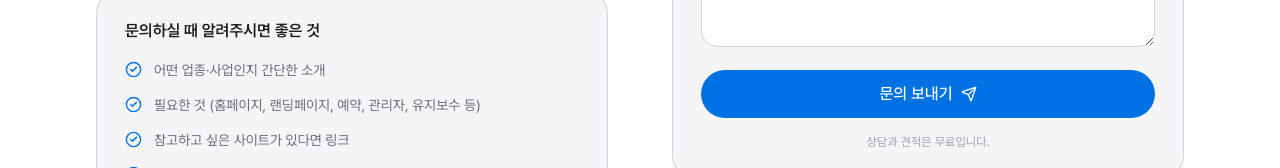
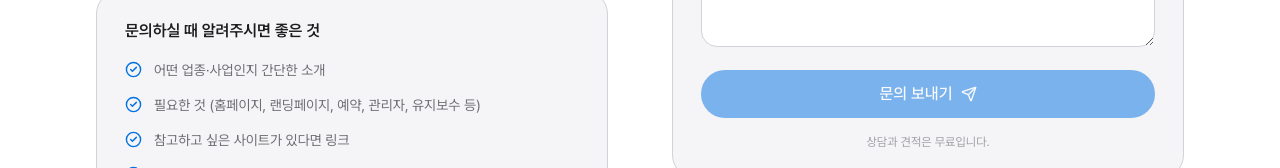
Before and after one commit to gompartner/gompartner.github.io, a Next.js app: page /contact in a window 1280 px wide. Shown: the part 632-800 px from the top of the page. Built offline with nearby package versions, Linux system fonts and the light colour scheme; no server answers.

Commit message:
Enable submit button only when required fields are valid

```diff
--- a/components/contact/ContactForm.tsx
+++ b/components/contact/ContactForm.tsx
@@ -38,9 +38,13 @@ function LengthCounter({ length, limit }: { length: number; limit: number }) {
 
 export function ContactForm() {
   const [status, setStatus] = useState<FormStatus>("idle");
-  const [nameLength, setNameLength] = useState(0);
-  const [contactLength, setContactLength] = useState(0);
-  const [messageLength, setMessageLength] = useState(0);
+  const [name, setName] = useState("");
+  const [contact, setContact] = useState("");
+  const [message, setMessage] = useState("");
+
+  // 필수 필드가 (공백 제외) 채워져야만 제출 가능
+  const isValid =
+    name.trim().length > 0 && contact.trim().length > 0 && message.trim().length > 0;
 
   async function handleSubmit(e: React.FormEvent<HTMLFormElement>) {
     e.preventDefault();
@@ -136,7 +140,7 @@ export function ContactForm() {
             <label htmlFor="contact-name" className="block text-sm font-medium text-foreground-secondary">
               이름 <span className="text-accent">*</span>
             </label>
-            <LengthCounter length={nameLength} limit={LIMITS.name} />
+            <LengthCounter length={name.length} limit={LIMITS.name} />
           </div>
           <input
             id="contact-name"
@@ -144,7 +148,8 @@ export function ContactForm() {
             type="text"
             required
             maxLength={LIMITS.name}
-            onChange={(e) => setNameLength(e.currentTarget.value.length)}
+            value={name}
+            onChange={(e) => setName(e.currentTarget.value)}
             autoComplete="name"
             placeholder="성함 또는 상호"
             className={inputClasses}
@@ -156,7 +161,7 @@ export function ContactForm() {
             <label htmlFor="contact-contact" className="block text-sm font-medium text-foreground-secondary">
               연락처 <span className="text-accent">*</span>
             </label>
-            <LengthCounter length={contactLength} limit={LIMITS.contact} />
+            <LengthCounter length={contact.length} limit={LIMITS.contact} />
           </div>
           <input
             id="contact-contact"
@@ -164,7 +169,8 @@ export function ContactForm() {
             type="text"
             required
             maxLength={LIMITS.contact}
-            onChange={(e) => setContactLength(e.currentTarget.value.length)}
+            value={contact}
+            onChange={(e) => setContact(e.currentTarget.value)}
             placeholder="이메일 또는 전화번호"
             className={inputClasses}
           />
@@ -191,7 +197,7 @@ export function ContactForm() {
             <label htmlFor="contact-message" className="block text-sm font-medium text-foreground-secondary">
               문의 내용 <span className="text-accent">*</span>
             </label>
-            <LengthCounter length={messageLength} limit={LIMITS.message} />
+            <LengthCounter length={message.length} limit={LIMITS.message} />
           </div>
           <textarea
             id="contact-message"
@@ -199,11 +205,12 @@ export function ContactForm() {
             required
             rows={5}
             maxLength={LIMITS.message}
-            onChange={(e) => setMessageLength(e.currentTarget.value.length)}
+            value={message}
+            onChange={(e) => setMessage(e.currentTarget.value)}
             placeholder="어떤 사업을 하시는지, 무엇이 필요한지 편하게 적어주세요."
             className={inputClasses}
           />
-          {messageLength >= LIMITS.message && (
+          {message.length >= LIMITS.message && (
             <p className="mt-1.5 text-xs text-warning">
               최대 {LIMITS.message.toLocaleString()}자까지 입력할 수 있습니다. 더 긴 내용은
               이메일로 보내주세요.
@@ -228,7 +235,11 @@ export function ContactForm() {
           </p>
         )}
 
-        <Button type="submit" disabled={status === "submitting"} className="w-full">
+        <Button
+          type="submit"
+          disabled={status === "submitting" || !isValid}
+          className="w-full"
+        >
           {status === "submitting" ? (
             "보내는 중…"
           ) : (
```
